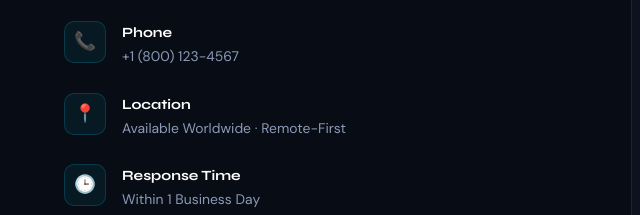
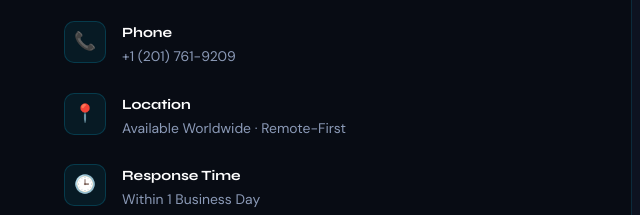
Before and after one commit to Nishviprp/Shana-data-AI-consultancy-, a plain HTML site: page index.html in a window 1280 px wide. Shown: the part 11364-11579 px from the top of the page, 0-640 px from the left. Drawn offline with Linux system fonts and the light colour scheme.

Commit message:
Update phone number in contact details

```diff
--- a/index.html
+++ b/index.html
@@ -1107,7 +1107,7 @@
         </div>
         <div class="contact-detail reveal">
           <div class="contact-icon">📞</div>
-          <div><h5>Phone</h5><p>+1 (800) 123-4567</p></div>
+          <div><h5>Phone</h5><p>+1 (201) 761-9209</p></div>
         </div>
         <div class="contact-detail reveal">
           <div class="contact-icon">📍</div>
```
